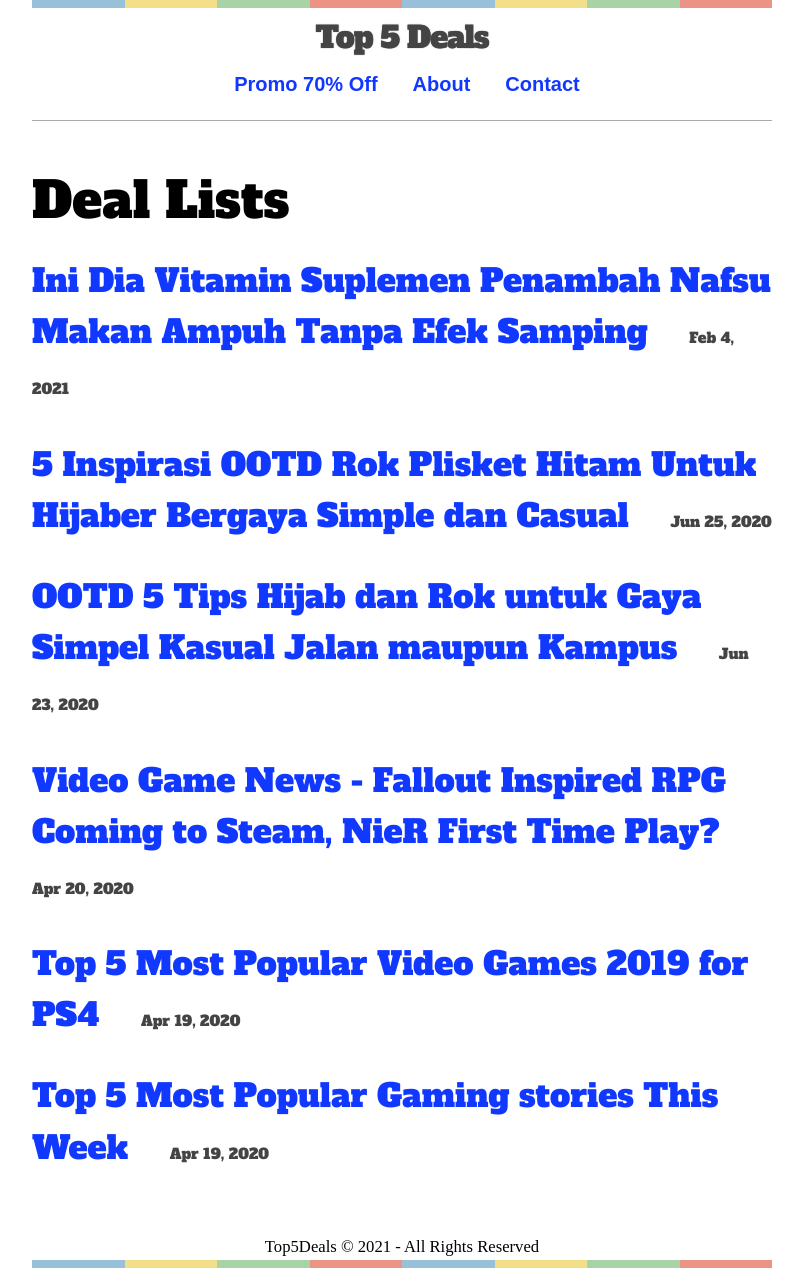
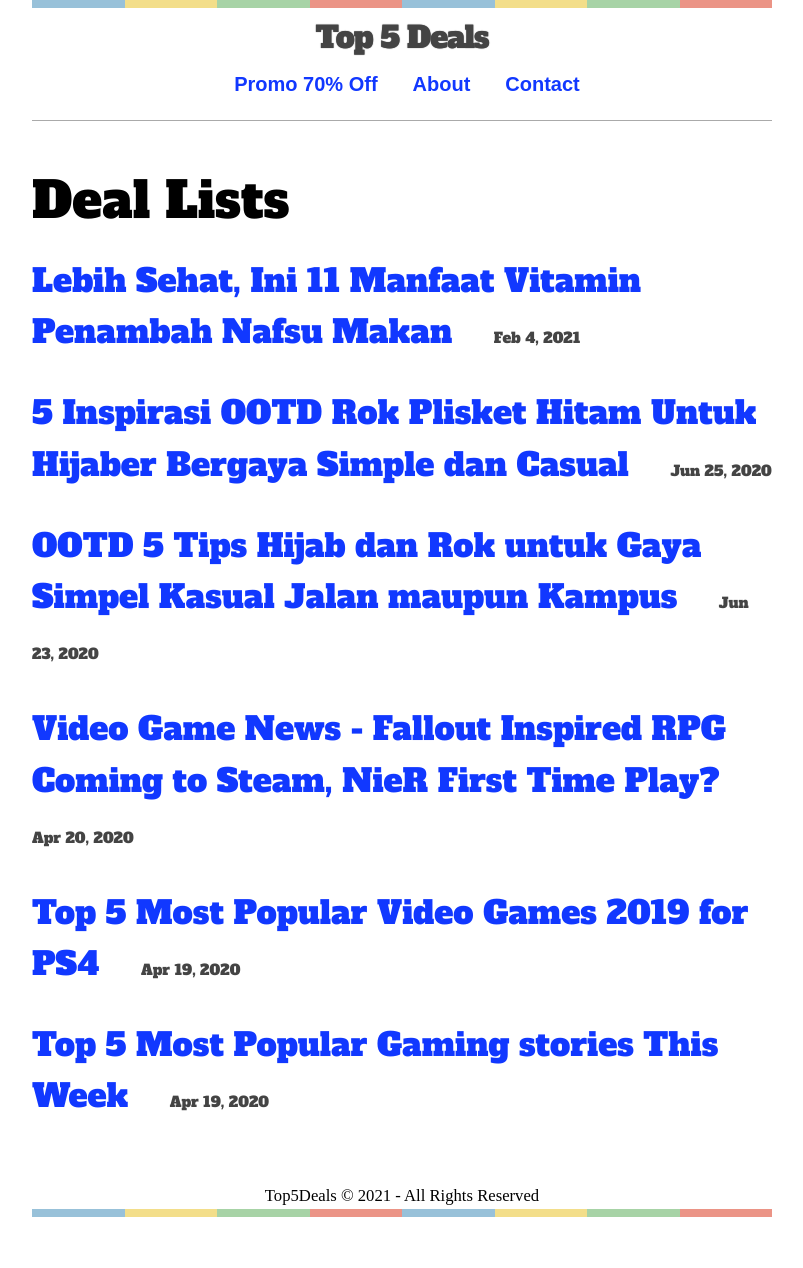
Before and after one commit to coffeecocoa/top5deals, a Jekyll site: the page built from index.html, in a window 1280 px wide. Shown: the whole page, without its empty margins (238-1041 px from the left). Built offline with Jekyll 4.4.1, drawn with Linux system fonts in a browser that asks for light colours; some web fonts are replaced; the list of posts is cut into pages by our own code; after the commit the page ends 1217 px from its top, so only the background shows below that; some of the changed lines change nothing that is shown.

Commit message:
new post 3

```diff
--- a/_posts/2021-02-04-ini-dia-vitamin-suplemen-penambah-nafsu-makan-ampuh-tanpa-efek-samping.md
+++ b/_posts/2021-02-04-lebih-sehat-ini-manfaat-vitamin-penambah-nafsu-makan.md
@@ -1,7 +1,7 @@
 ---
 layout: post
-title:  "Ini Dia Vitamin Suplemen Penambah Nafsu Makan Ampuh Tanpa Efek Samping "
-description: Padahal udah makan banyak, tapi berat badan masih aja belum naik? Ditahap ini tubuh kamu butuh vitamin suplemen penambah nafsu makan supaya bisa menaikan berat badan. Gak cuma untuk anak-anak aja, untuk orang dewasa juga ada vitamin suplemen penambah nafsu makan.
+title:  "Lebih Sehat, Ini 11 Manfaat Vitamin Penambah Nafsu Makan"
+description: Makan banyak? tapi berat badan masih aja belum naik? Butuhkah vitamin dan suplemen penambah nafsu makan? Baca selengkapnya disini
 date: 2021-02-04 03:05:00
 published: true
 categories: [suplemen,lists]
@@ -9,7 +9,7 @@
 
 <p align="center">
     <a href="https://bit.ly/3aCfBQR" target="_blank">
-        <img src="https://cdn-cas.orami.co.id/parenting/images/cara-mudah-mengatasi-kehilangan.width-800.jpegquality-80.jpg" alt="vitamin suplemen penambah nafsu makan untuk nafsu makan turun" title="vitamin suplemen penambah nafsu makan untuk nafsu makan turun" width="500" />
+        <img src="https://i.pinimg.com/564x/fe/de/f1/fedef1271549be35ebd9aa65e3f53521.jpg" alt="vitamin suplemen penambah nafsu makan untuk nafsu makan turun" title="vitamin suplemen penambah nafsu makan untuk nafsu makan turun" width="500" />
     </a>
 </p>
 
@@ -19,15 +19,15 @@
 
 <b>Padahal</b> udah makan banyak, tapi berat badan masih aja belum naik?
 
-<b>Nah</b>, Ditahap ini tubuh kamu butuh vitamin <a href="https://bit.ly/3aCfBQR" target="_blank">suplemen penambah nafsu makan</a> supaya bisa menaikan berat badan.
+<b>Nah</b>, Ditahap ini tubuh kamu butuh vitamin dan <a href="https://bit.ly/3aCfBQR" target="_blank">suplemen penambah nafsu makan</a> supaya bisa menaikan berat badan.
 
-<a href="https://bit.ly/3aCfBQR" target="_blank">Suplemen penambah nafsu makan</a> gak cuma untuk anak-anak aja loh, untuk <b>orang dewasa</b> juga ada vitamin suplemen penambah nafsu makan.
+<a href="https://bit.ly/3aCfBQR" target="_blank">Suplemen penambah nafsu makan</a> gak cuma untuk anak-anak aja loh, untuk <b>orang dewasa</b> juga ada vitamin dan suplemen penambah nafsu makan.
 
 <b>Tapi</b> yang mana?
 
 <b>Kan banyak</b> banget suplemen penambah nafsu makan, <b>mana</b> yang ampuh?
 
-<b>STOP!</b> Tidak perlu pusing, Ya ini vitamin <a href="https://bit.ly/3aCfBQR" target="_blank">suplemen penambah nafsu makan</a> yang ampuh langsung nambah 10 KILO...
+<b>STOP!</b> Tidak perlu pusing, Ya ini vitamin dan <a href="https://bit.ly/3aCfBQR" target="_blank">suplemen penambah nafsu makan</a> yang ampuh langsung nambah 10 KILO...
 
 Namanya <b>Tiens Zinc</b>
 
```
